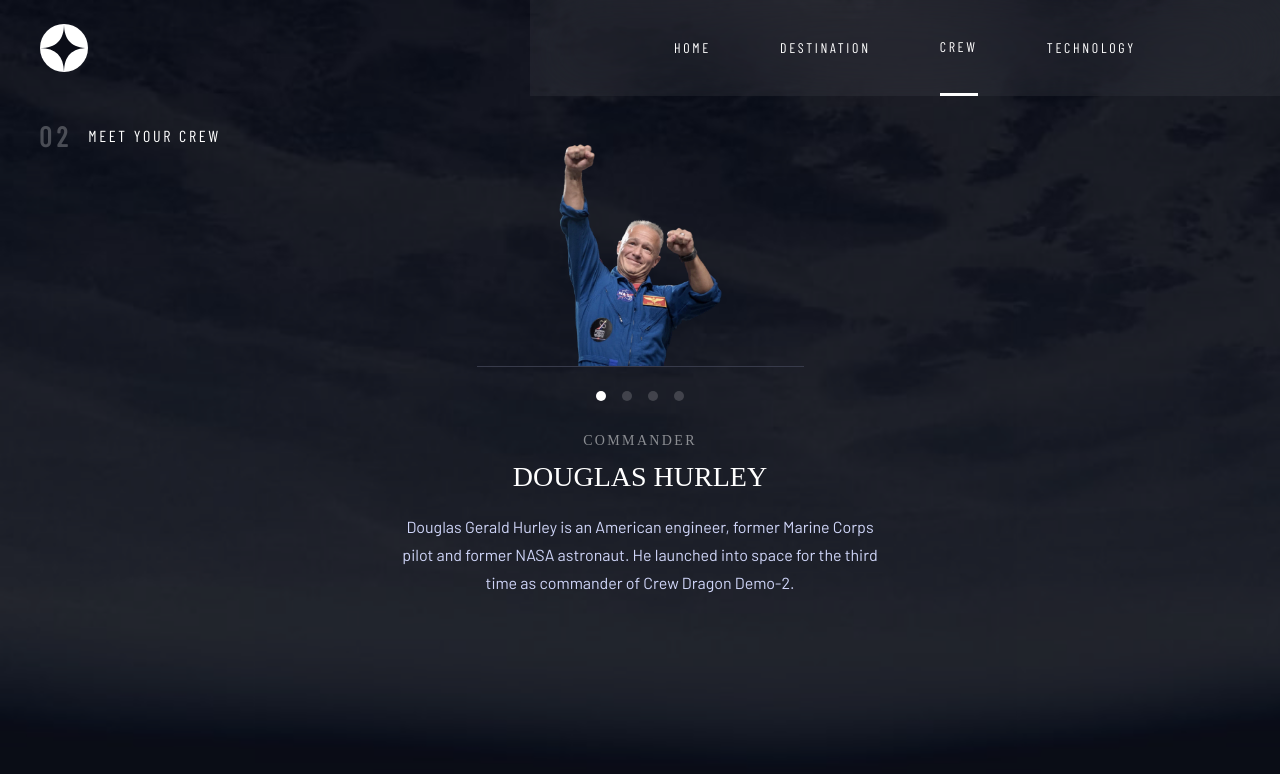
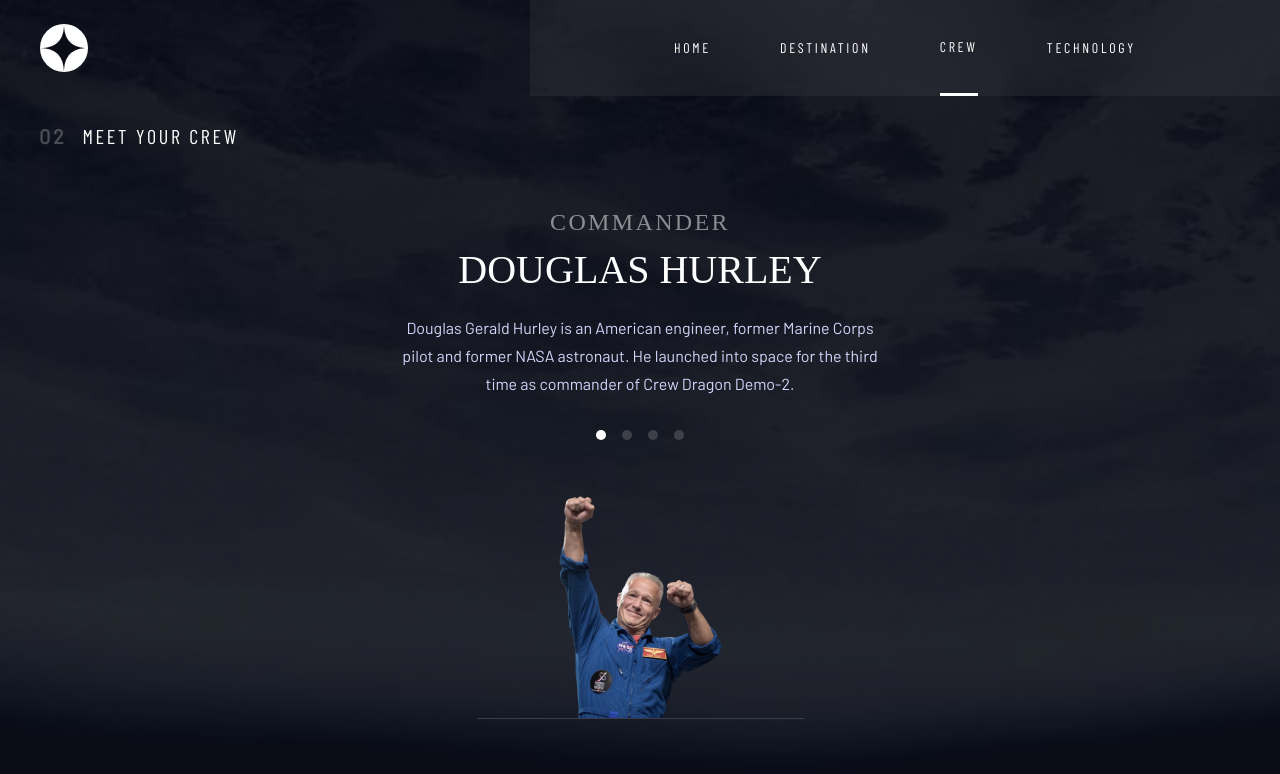
Before and after one commit to jadeli1720/space-tourism-website-main, a React (Create React App) app in the folder project/app/: page /crew in a window 1280 px wide. Shown: the top 774 px of the page. Built offline with nearby package versions, Linux system fonts and the light colour scheme; a web font is replaced by a local one.

Commit message:
Finished tablet styling

```diff
--- a/project/app/src/styles/components/crew.scss
+++ b/project/app/src/styles/components/crew.scss
@@ -1,7 +1,7 @@
 @use '../util/mixins.scss' as mixin;
 
 /* ========== MOBILE =========== */
-#crewPage{
+#crewPage {
   @include mixin.displayFlex(column, center, unset);
   .page-title {
     order: 1;
@@ -64,7 +64,7 @@
     }
   }
 
-  .image-wrapper{
+  .image-wrapper {
     order: 2;
     @include mixin.displayFlex(column, center, unset);
 
@@ -81,5 +81,36 @@
 }
 
 /* ========== TABLET =========== */
+@include mixin.min-media-query($tablet-xs) {
+  #crewPage {
+    .crew-text-data {
+      order: 2;
+      margin-top: 5.625rem;
+    }
+
+    .crew-text-data {
+      order: 3;
+      width: 60%;
+
+      h2 {
+        font-size: 1.5rem !important;
+        line-height: 1.5rem;
+      }
+
+      h1 {
+        font-size: 2.5rem !important;
+        line-height: 2.5rem;
+      }
+    }
+
+    .crew-nav-wrapper {
+      margin: 2rem 0 2rem;
+    }
+
+    .image-wrapper {
+      order: 4;
+    }
+  }
+}
 
 /* ========== DESKTOP =========== */
--- a/project/app/src/styles/global.scss
+++ b/project/app/src/styles/global.scss
@@ -138,6 +138,7 @@
   .page-title {
     @include mixin.displayFlex(row, center, unset);
     color: white;
+    font-size: 1rem;
 
     .page-title-number{
       color: rgba(255, 255, 255, 0.25);
@@ -173,13 +174,13 @@
   #destinationPage, #crewPage, #technologyPage {
     margin-top: 1.5rem;
 
-    .page-title-number{
-      @include mixin.headingFive(1.75rem);
-    }
-
     .page-title {
       position: absolute;
       left: 2.438rem;
+      font-size: 1.25rem !important;
+      .page-title-number {
+        font-size: 1.25rem !important;
+      }
     }
   }
 
```
